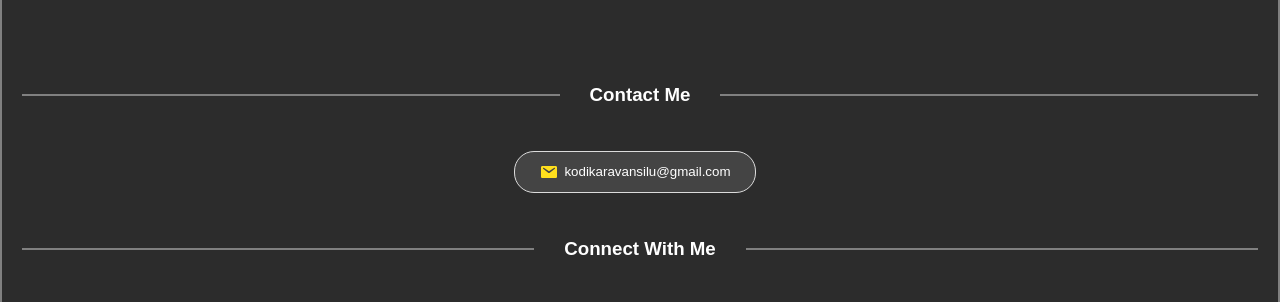
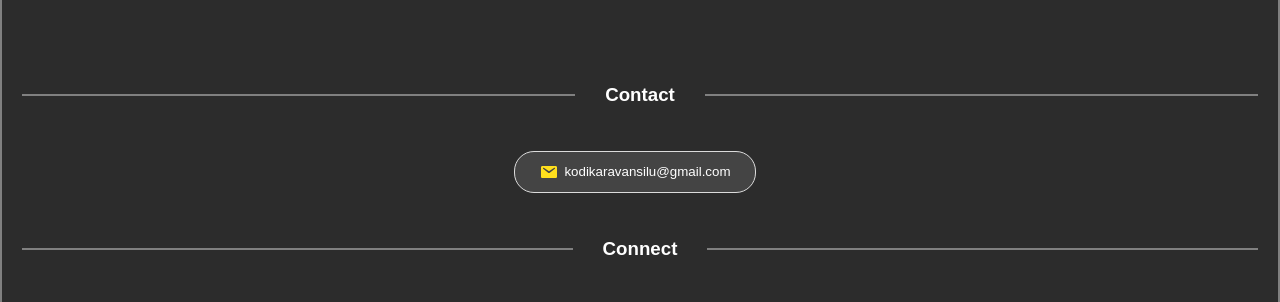
Before and after one commit to VansiluKodikara/My-Portfolio, a plain HTML site: page index.html in a window 1280 px wide. Shown: the part 3488-3790 px from the top of the page. Drawn offline with nearby package versions, Linux system fonts and the light colour scheme; a script that the page names is missing.

Commit message:
New commits

```diff
--- a/index.html
+++ b/index.html
@@ -309,7 +309,7 @@
                     </div>
 
                     <div class="separator">
-                        <h3>Contact Me</h3>
+                        <h3>Contact</h3>
                     </div>
 
                     <button class="contacts-btn" id="email-btn">
@@ -318,7 +318,7 @@
                     </button>
 
                     <div class="separator">
-                        <h3>Connect With Me</h3>
+                        <h3>Connect</h3>
                     </div>
 
                     <button class="contacts-btn" id="linkedin-btn">
```
